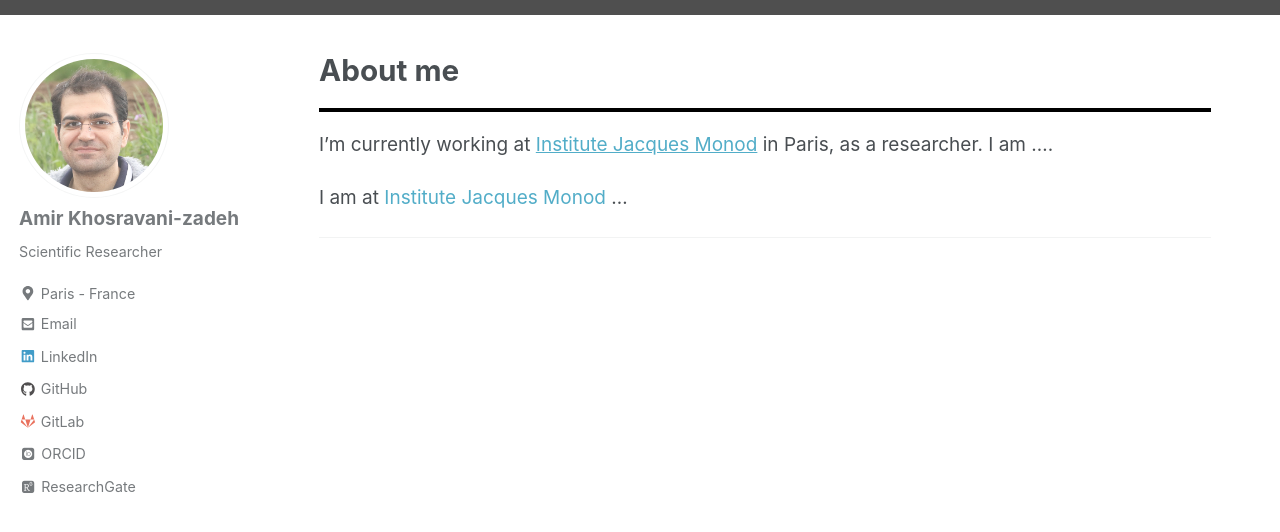
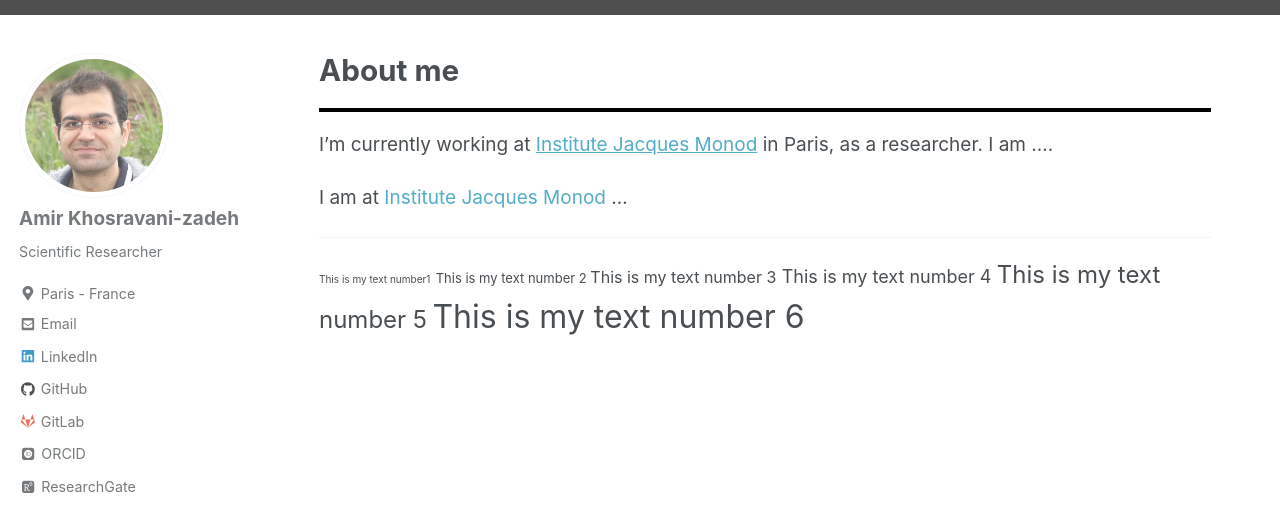
Before and after one commit to amir-khosravanizadeh/amir-khosravanizadeh.github.io, a Jekyll site: the page built from index.md, in a window 1280 px wide and 900 px high, scrolled down 322 px. Shown: the top 532 px of the window. Built offline with Jekyll 4.4.1, drawn with Linux system fonts in a browser that asks for light colours; nearby versions of some CDN libraries; some web fonts are replaced; grey boxes are pictures that could not be loaded.

Commit message:
Update index.md

```diff
--- a/index.md
+++ b/index.md
@@ -15,3 +15,14 @@ I'm currently working at [Institute Jacques Monod](https://www.ijm.fr/) in Paris
 I am at <a href="https://www.ijm.fr/" style="text-decoration:none">Institute Jacques Monod</a> ...
 
 ---
+ <font size="1"> This is my text number1</font>
+
+ <font size="2"> This is my text number 2 </font>
+
+ <font size="3"> This is my text number 3</font>
+
+ <font size="4"> This is my text number 4</font>
+
+ <font size="5"> This is my text number 5</font>
+
+ <font size="6"> This is my text number 6</font>
```
